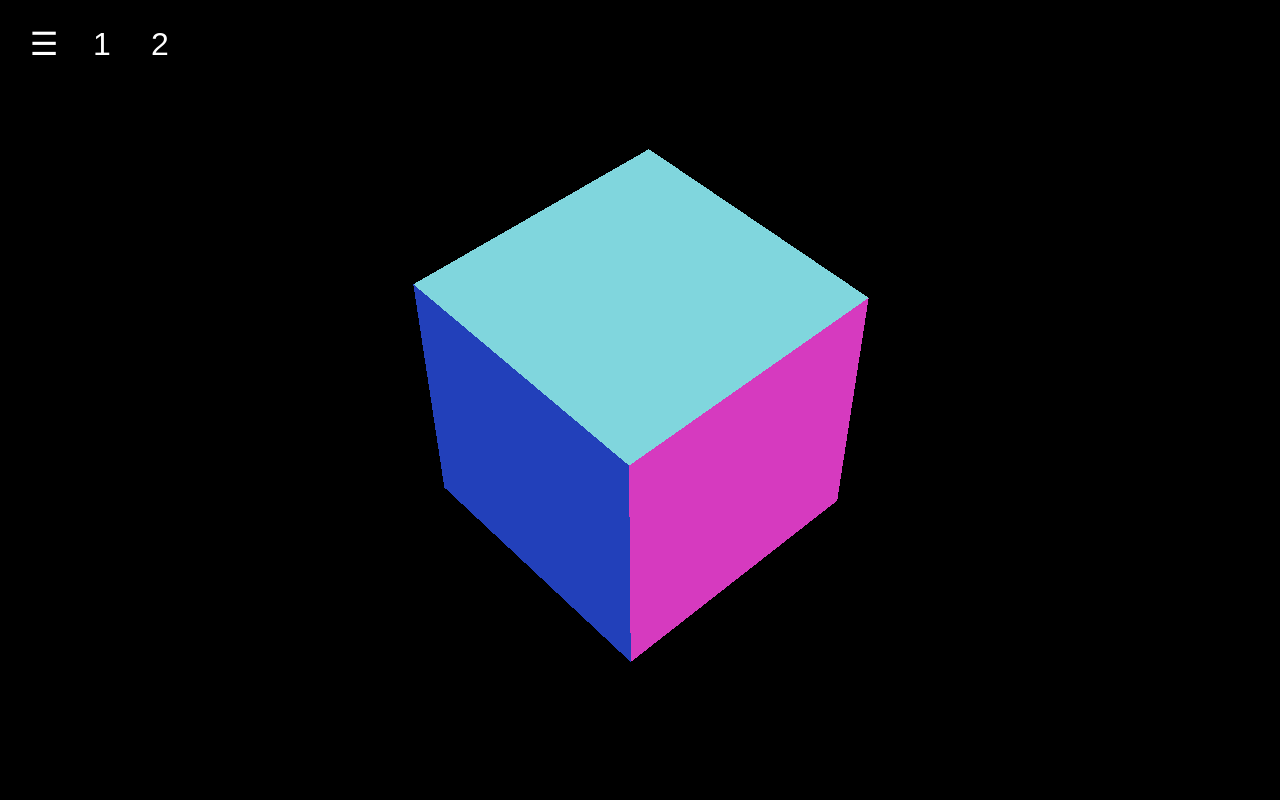
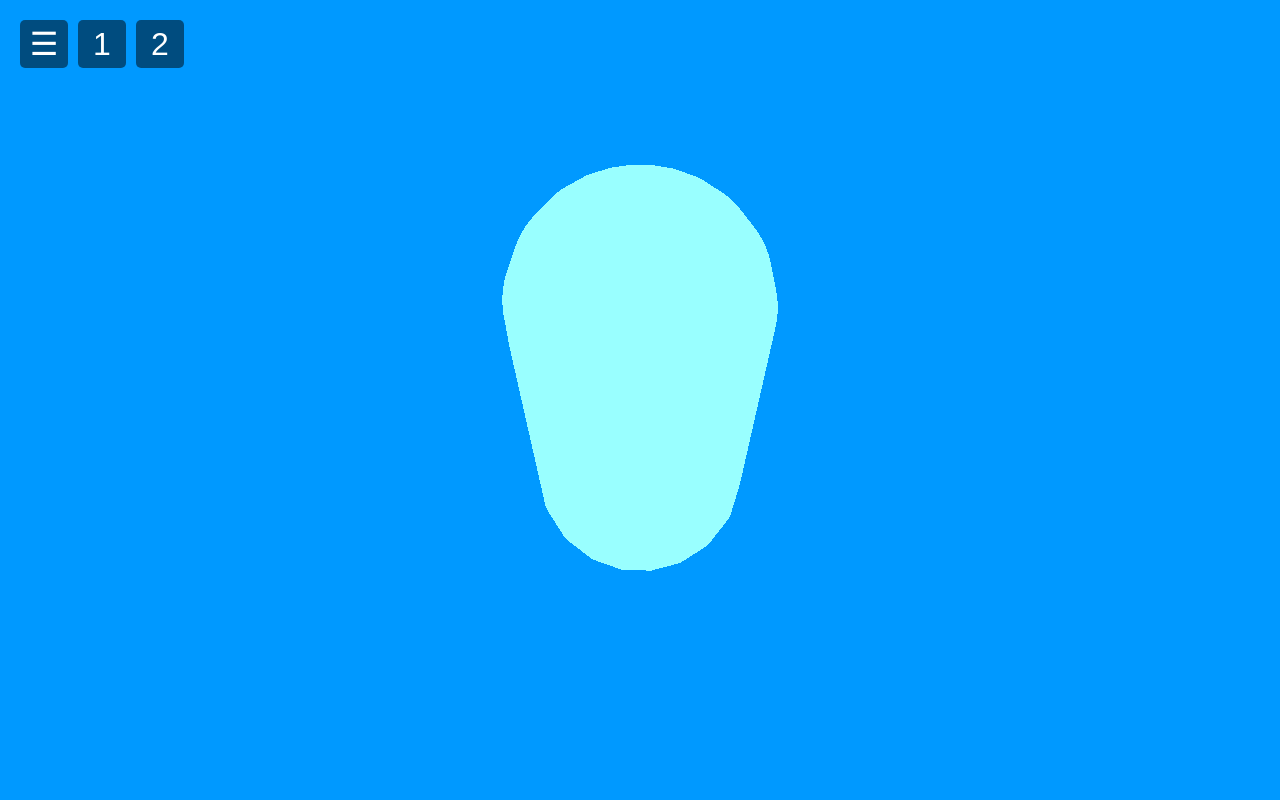
Before and after one commit to EmirE0403/Capsule, a PHP site: page /player.php in a window 1280 px wide. Run offline with PHP 8.4, Linux system fonts and the light colour scheme.

Commit message:
Update player.php

```diff
--- a/player.php
+++ b/player.php
@@ -105,18 +105,21 @@
   <script type="module">
     import * as THREE from 'three';
 
+    const scene = new THREE.Scene();
+    const skyColor = new THREE.Color(0x0099FF)
+    scene.background = skyColor
+
+    const camera = new THREE.PerspectiveCamera(70, window.innerWidth / window.innerHeight, 0.1, 1000);
+    camera.position.z = 5;
+
     const canvas = document.getElementById('c');
     const renderer = new THREE.WebGLRenderer({ canvas });
     renderer.setSize(window.innerWidth, window.innerHeight);
 
-    const scene = new THREE.Scene();
-    const camera = new THREE.PerspectiveCamera(30, window.innerWidth / window.innerHeight, 0.1, 1000);
-    camera.position.z = 5;
-
-    const geometry = new THREE.BoxGeometry();
-    const material = new THREE.MeshNormalMaterial();
-    const cube = new THREE.Mesh(geometry, material);
-    scene.add(cube);
+    const geometry = new THREE.CapsuleGeometry(1, 2, 20, 20);
+    const material = new THREE.MeshBasicMaterial( {color: 0x0099FFFF} );
+    const capsule = new THREE.Mesh(geometry, material);
+    scene.add(capsule);
 
     window.addEventListener('resize', () => {
       renderer.setSize(window.innerWidth, window.innerHeight);
@@ -126,8 +129,8 @@
 
     function animate() {
       requestAnimationFrame(animate);
-      cube.rotation.x += 0.01;
-      cube.rotation.y += 0.01;
+      capsule.rotation.x += 0.01;
+      capsule.rotation.y += 0.01;
       renderer.render(scene, camera);
     }
     animate();
```
